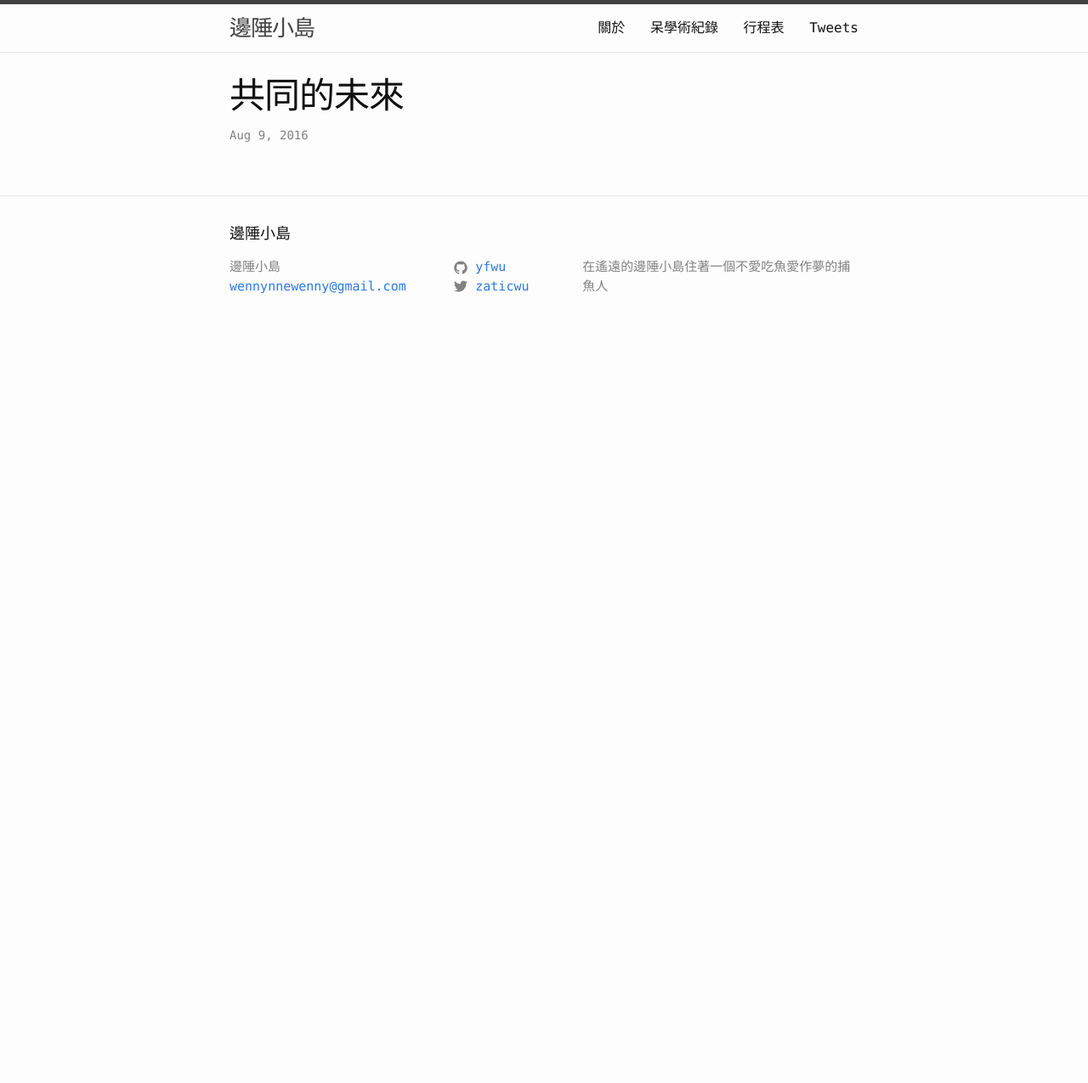
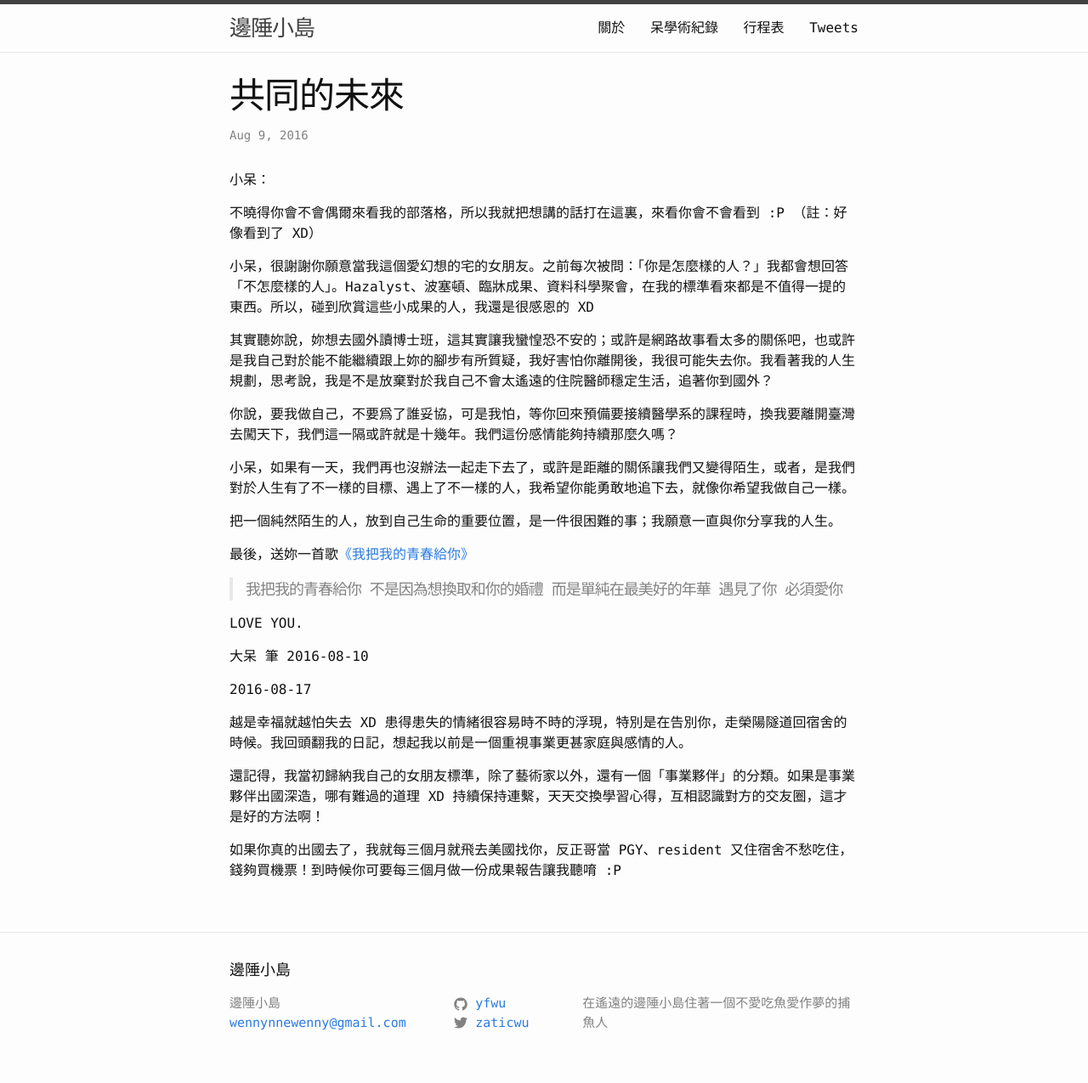
Before and after one commit to algaebrown/yfwu.github.io, a Jekyll site: the page built from _posts/simple/2016-08-09-charlene-her.md, in a window 1280 px wide. Shown: the whole page at 85% size. Built offline with Jekyll 4.4.1, drawn with Linux system fonts in a browser that asks for light colours; comment, search, counter and statistics services are not loaded; before the commit the page ends 900 px from its top, so only the background shows below that.

Commit message:
charlene her

```diff
--- a/_posts/simple/2016-08-09-charlene-her.md
+++ b/_posts/simple/2016-08-09-charlene-her.md
@@ -4,3 +4,37 @@ category: simple
 layout: post
 tags: [charleneher]
 ---
+小呆：
+
+不曉得你會不會偶爾來看我的部落格，所以我就把想講的話打在這裏，來看你會不會看到 :P （註：好像看到了 XD）
+
+小呆，很謝謝你願意當我這個愛幻想的宅的女朋友。之前每次被問：「你是怎麼樣的人？」我都會想回答「不怎麼樣的人」。Hazalyst、波塞頓、臨牀成果、資料科學聚會，在我的標準看來都是不值得一提的東西。所以，碰到欣賞這些小成果的人，我還是很感恩的 XD
+
+其實聽妳說，妳想去國外讀博士班，這其實讓我蠻惶恐不安的；或許是網路故事看太多的關係吧，也或許是我自己對於能不能繼續跟上妳的腳步有所質疑，我好害怕你離開後，我很可能失去你。我看著我的人生規劃，思考說，我是不是放棄對於我自己不會太遙遠的住院醫師穩定生活，追著你到國外？
+
+你說，要我做自己，不要爲了誰妥協，可是我怕，等你回來預備要接續醫學系的課程時，換我要離開臺灣去闖天下，我們這一隔或許就是十幾年。我們這份感情能夠持續那麼久嗎？
+
+小呆，如果有一天，我們再也沒辦法一起走下去了，或許是距離的關係讓我們又變得陌生，或者，是我們對於人生有了不一樣的目標、遇上了不一樣的人，我希望你能勇敢地追下去，就像你希望我做自己一樣。
+
+把一個純然陌生的人，放到自己生命的重要位置，是一件很困難的事；我願意一直與你分享我的人生。
+
+最後，送妳一首歌[《我把我的青春給你》](https://flipermag.com/2016/08/07/young-4/)
+
+> 我把我的青春給你
+> 不是因為想換取和你的婚禮
+> 而是單純在最美好的年華
+> 遇見了你
+> 必須愛你
+
+LOVE YOU.
+
+大呆 筆 2016-08-10
+
+
+2016-08-17
+
+越是幸福就越怕失去 XD 患得患失的情緒很容易時不時的浮現，特別是在告別你，走榮陽隧道回宿舍的時候。我回頭翻我的日記，想起我以前是一個重視事業更甚家庭與感情的人。
+
+還記得，我當初歸納我自己的女朋友標準，除了藝術家以外，還有一個「事業夥伴」的分類。如果是事業夥伴出國深造，哪有難過的道理 XD 持續保持連繫，天天交換學習心得，互相認識對方的交友圈，這才是好的方法啊！
+
+如果你真的出國去了，我就每三個月就飛去美國找你，反正哥當 PGY、resident 又住宿舍不愁吃住，錢夠買機票！到時候你可要每三個月做一份成果報告讓我聽唷 :P
```
Also changed, not shown: _posts/datascience/2016-08-30-refer.md (added, +34 -0 lines).
